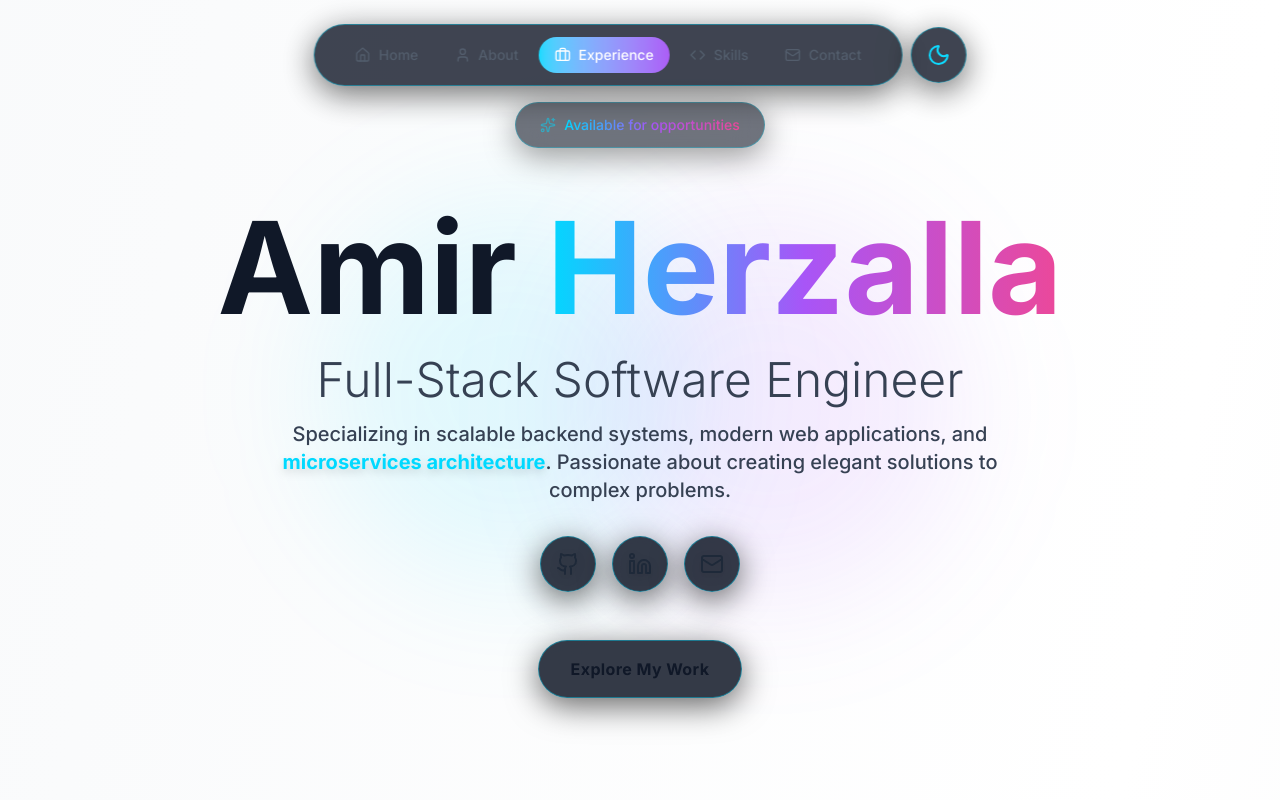
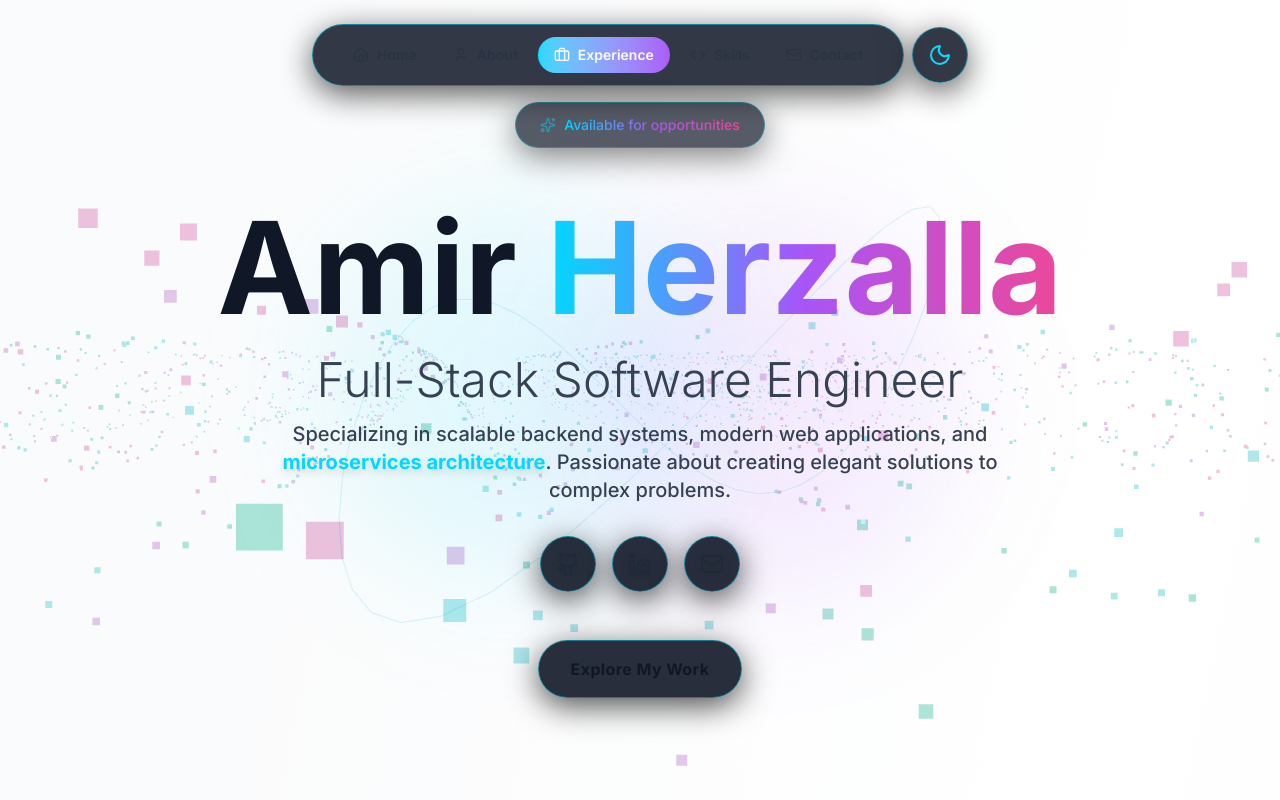
Before and after one commit to Amir-Herzallah/portfolio-site, a React (Vite) app: page / in a window 1280 px wide. Shown: the top 800 px of the page. Built offline with nearby package versions, Linux system fonts and the light colour scheme.

Commit message:
Fix particle visibility and theme transitions: particles now visible and change colors with theme, improved background gradients for both modes

```diff
--- a/src/App.jsx
+++ b/src/App.jsx
@@ -10,8 +10,9 @@ import Contact from './components/Contact';
 function App() {
   return (
     <ThemeProvider>
-      <div className="relative min-h-screen bg-gradient-to-br from-gray-50 via-white to-gray-100 dark:from-gray-900 dark:via-gray-950 dark:to-black text-gray-900 dark:text-gray-100 transition-colors duration-500">
+      <div className="relative min-h-screen bg-gradient-to-br from-gray-50 via-white to-gray-100 dark:from-gray-900 dark:via-gray-950 dark:to-black text-gray-900 dark:text-gray-100 transition-all duration-700">
         <ParticleBackground />
+        <div className="relative z-10">
           <Navigation />
           <main>
             <Hero />
@@ -21,6 +22,7 @@ function App() {
             <Contact />
           </main>
         </div>
+      </div>
     </ThemeProvider>
   );
 }
--- a/src/components/Navigation.jsx
+++ b/src/components/Navigation.jsx
@@ -74,8 +74,8 @@ export default function Navigation() {
               )}
 
               <div className="relative z-10 flex items-center gap-2">
-                <Icon className={`w-4 h-4 ${isActive ? 'text-white' : 'text-gray-600 dark:text-gray-300'}`} />
-                <span className={`text-sm font-medium hidden md:block ${isActive ? 'text-white' : 'text-gray-600 dark:text-gray-300'}`}>
+                <Icon className={`w-4 h-4 ${isActive ? 'text-white' : 'text-gray-800 dark:text-gray-200'}`} />
+                <span className={`text-sm font-semibold hidden md:block ${isActive ? 'text-white' : 'text-gray-800 dark:text-gray-200'}`}>
                   {item.label}
                 </span>
               </div>
--- a/src/components/ParticleBackground.jsx
+++ b/src/components/ParticleBackground.jsx
@@ -18,12 +18,20 @@ function Particles() {
 
   const colors = useMemo(() => {
     const cols = new Float32Array(count * 3);
-    const techColors = [
-      [0, 0.85, 1], // cyan
-      [0.66, 0.33, 0.97], // purple
-      [0.93, 0.28, 0.6], // pink
-      [0.06, 0.73, 0.51], // green
-    ];
+    // Brighter colors for better visibility in both themes
+    const techColors = theme === 'dark'
+      ? [
+          [0, 0.85, 1], // bright cyan for dark
+          [0.66, 0.33, 0.97], // bright purple
+          [0.93, 0.28, 0.6], // bright pink
+          [0.06, 0.73, 0.51], // bright green
+        ]
+      : [
+          [0, 0.6, 0.8], // darker cyan for light mode
+          [0.5, 0.2, 0.75], // darker purple
+          [0.7, 0.15, 0.4], // darker pink
+          [0.04, 0.5, 0.35], // darker green
+        ];
 
     for (let i = 0; i < count; i++) {
       const color = techColors[Math.floor(Math.random() * techColors.length)];
@@ -32,7 +40,7 @@ function Particles() {
       cols[i * 3 + 2] = color[2];
     }
     return cols;
-  }, []);
+  }, [theme]);
 
   useFrame((state) => {
     if (!particlesRef.current) return;
@@ -61,13 +69,14 @@ function Particles() {
           count={count}
           array={colors}
           itemSize={3}
+          needsUpdate={true}
         />
       </bufferGeometry>
       <pointsMaterial
-        size={0.1}
+        size={theme === 'dark' ? 0.12 : 0.15}
         vertexColors
         transparent
-        opacity={theme === 'dark' ? 0.8 : 0.6}
+        opacity={theme === 'dark' ? 0.7 : 0.8}
         sizeAttenuation
         blending={THREE.AdditiveBlending}
       />
@@ -108,9 +117,9 @@ function ConnectionLines() {
   return (
     <line ref={linesRef} geometry={lineGeometry}>
       <lineBasicMaterial
-        color={theme === 'dark' ? '#00d9ff' : '#0284c7'}
+        color={theme === 'dark' ? '#00d9ff' : '#0369a1'}
         transparent
-        opacity={0.3}
+        opacity={theme === 'dark' ? 0.3 : 0.4}
         linewidth={1}
       />
     </line>
@@ -119,7 +128,7 @@ function ConnectionLines() {
 
 export default function ParticleBackground() {
   return (
-    <div className="fixed inset-0 -z-10">
+    <div className="fixed inset-0 z-0 pointer-events-none">
       <Canvas camera={{ position: [0, 0, 20], fov: 75 }}>
         <ambientLight intensity={0.5} />
         <Particles />
--- a/src/index.css
+++ b/src/index.css
@@ -50,36 +50,45 @@
   to { transform: rotate(360deg); }
 }
 
+html {
+  scroll-behavior: smooth;
+}
+
 body {
   font-family: 'Inter', system-ui, -apple-system, BlinkMacSystemFont, 'Segoe UI', Roboto, sans-serif;
+  margin: 0;
+  padding: 0;
+  transition: background-color 0.5s ease, color 0.5s ease;
 }
 
 .glass {
-  background-color: rgba(255, 255, 255, 0.6);
+  background-color: rgba(255, 255, 255, 0.7);
   backdrop-filter: blur(16px);
   -webkit-backdrop-filter: blur(16px);
-  border: 1px solid rgba(0, 217, 255, 0.2);
-  box-shadow: 0 8px 32px rgba(0, 0, 0, 0.1);
+  border: 1px solid rgba(0, 217, 255, 0.25);
+  box-shadow: 0 8px 32px rgba(0, 0, 0, 0.08);
+  transition: all 0.3s ease;
 }
 
 :is(.dark .glass) {
-  background-color: rgba(17, 24, 39, 0.6);
-  border-color: rgba(0, 217, 255, 0.3);
-  box-shadow: 0 8px 32px rgba(0, 0, 0, 0.4);
+  background-color: rgba(17, 24, 39, 0.7);
+  border-color: rgba(0, 217, 255, 0.35);
+  box-shadow: 0 8px 32px rgba(0, 0, 0, 0.5);
 }
 
 .glass-strong {
-  background-color: rgba(255, 255, 255, 0.85);
+  background-color: rgba(255, 255, 255, 0.9);
   backdrop-filter: blur(24px);
   -webkit-backdrop-filter: blur(24px);
   border: 1px solid rgba(0, 217, 255, 0.3);
-  box-shadow: 0 8px 32px rgba(0, 0, 0, 0.15);
+  box-shadow: 0 8px 32px rgba(0, 0, 0, 0.12);
+  transition: all 0.3s ease;
 }
 
 :is(.dark .glass-strong) {
-  background-color: rgba(17, 24, 39, 0.85);
-  border-color: rgba(0, 217, 255, 0.4);
-  box-shadow: 0 8px 32px rgba(0, 0, 0, 0.6);
+  background-color: rgba(17, 24, 39, 0.9);
+  border-color: rgba(0, 217, 255, 0.45);
+  box-shadow: 0 8px 32px rgba(0, 0, 0, 0.7);
 }
 
 /* Modern Button Hover Effects */
@@ -130,7 +139,7 @@ body {
 
 /* Custom scrollbar */
 ::-webkit-scrollbar {
-  width: 8px;
+  width: 10px;
 }
 
 ::-webkit-scrollbar-track {
@@ -138,12 +147,14 @@ body {
 }
 
 :is(.dark ::-webkit-scrollbar-track) {
-  background-color: rgb(31 41 55);
+  background-color: rgb(17 24 39);
 }
 
 ::-webkit-scrollbar-thumb {
   background-image: linear-gradient(to bottom, var(--color-tech-cyan), var(--color-tech-purple));
   border-radius: 9999px;
+  border: 2px solid transparent;
+  background-clip: padding-box;
 }
 
 ::-webkit-scrollbar-thumb:hover {
@@ -156,48 +167,7 @@ body {
   color: white;
 }
 
-/* Smooth scrolling */
-html {
-  scroll-behavior: smooth;
+:is(.dark ::selection) {
+  background-color: rgba(0, 217, 255, 0.5);
+  color: white;
 }
-
-/* Custom scrollbar */
-::-webkit-scrollbar {
-  width: 8px;
-}
-
-::-webkit-scrollbar-track {
-  @apply bg-gray-100 dark:bg-gray-800;
-}
-
-::-webkit-scrollbar-thumb {
-  @apply bg-gradient-to-b from-tech-cyan to-tech-purple rounded-full;
-}
-
-::-webkit-scrollbar-thumb:hover {
-  @apply from-tech-purple to-tech-pink;
-}
-
-/* Smooth scrolling */
-html {
-  scroll-behavior: smooth;
-}
-
-/* Selection colors */
-::selection {
-  @apply bg-tech-cyan/30 text-white;
-}
-
-/* Loading animation */
-@keyframes spin-slow {
-  from {
-    transform: rotate(0deg);
-  }
-  to {
-    transform: rotate(360deg);
-  }
-}
-
-.animate-spin-slow {
-  animation: spin-slow 20s linear infinite;
-}
```
Lines whose indentation alone changed are shown as unchanged.
